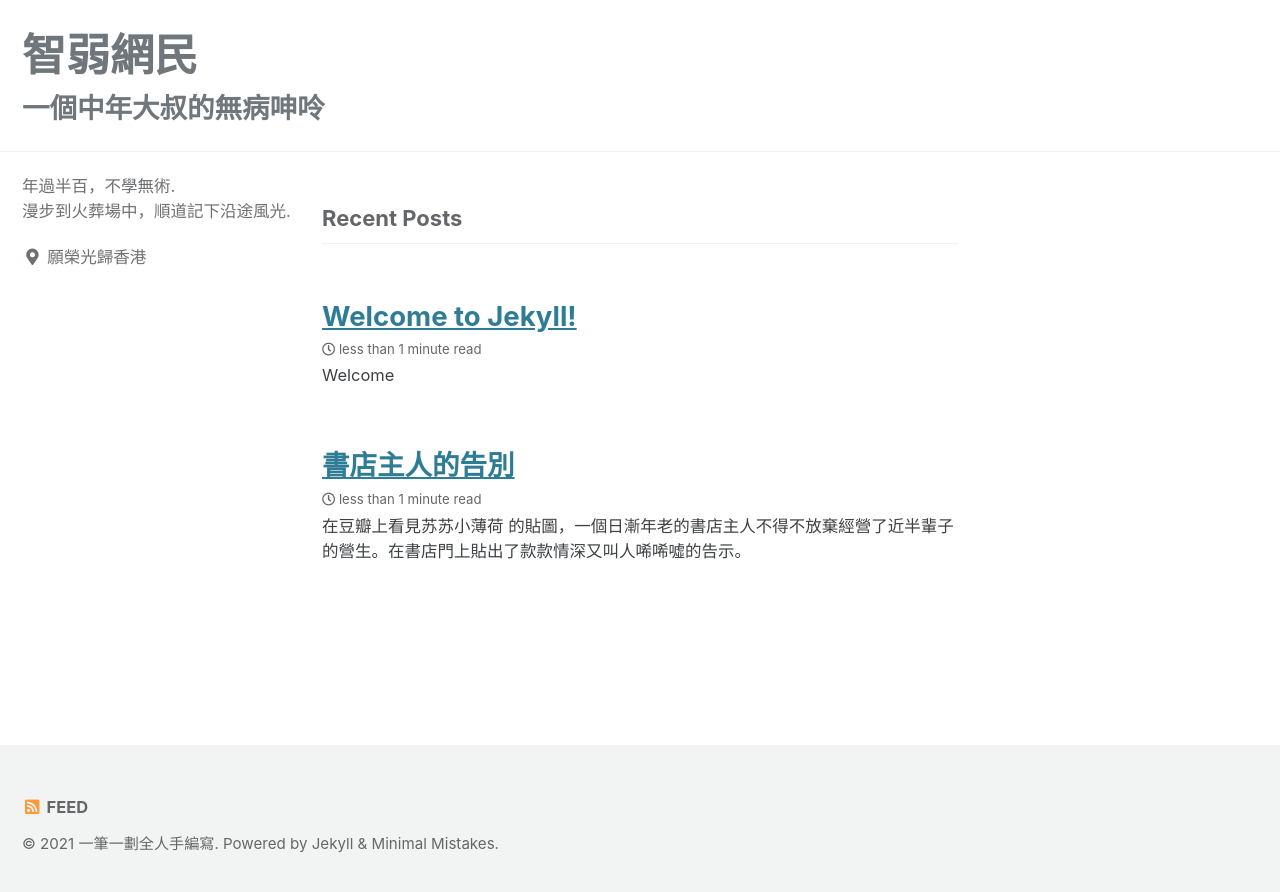
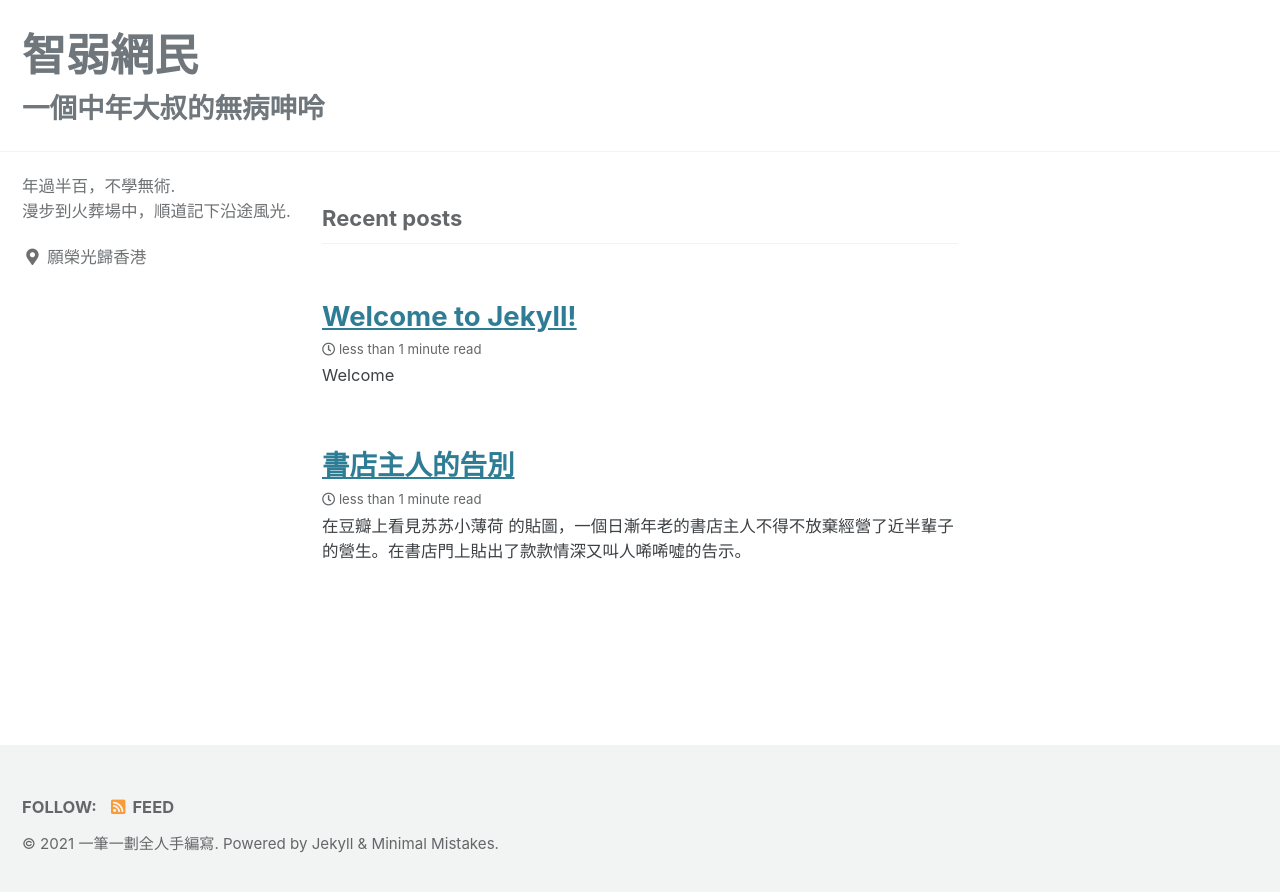
Before and after one commit to stupefii/stupefii, a Jekyll site: the page built from index.html, in a window 1280 px wide. Shown: the top 892 px of the page. Built offline with Jekyll 4.4.1, drawn with Linux system fonts in a browser that asks for light colours; cached includes are drawn as plain includes; the list of posts is cut into pages by our own code; part of the change alters nothing that is shown.

```diff
--- a/_config.yml
+++ b/_config.yml
@@ -15,7 +15,7 @@ theme                  : "minimal-mistakes-jekyll"
 minimal_mistakes_skin    : "default" # "air", "aqua", "contrast", "dark", "dirt", "neon", "mint", "plum", "sunrise"
 
 # Site Settings
-locale                   : "zh-US"
+locale                   : "en-US"
 title                    : "智弱網民"
 title_separator          : "|"
 subtitle                 : 一個中年大叔的無病呻呤
```
